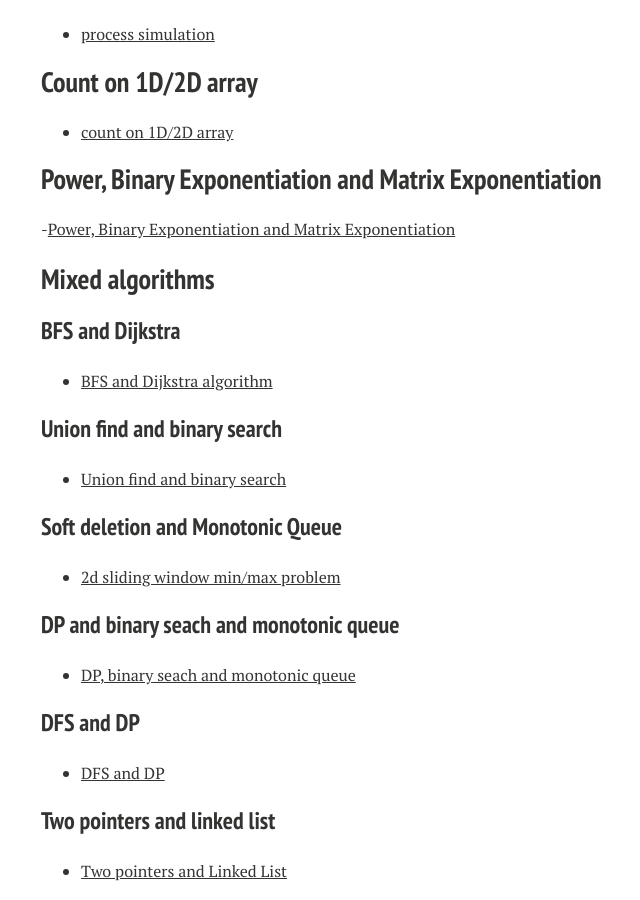
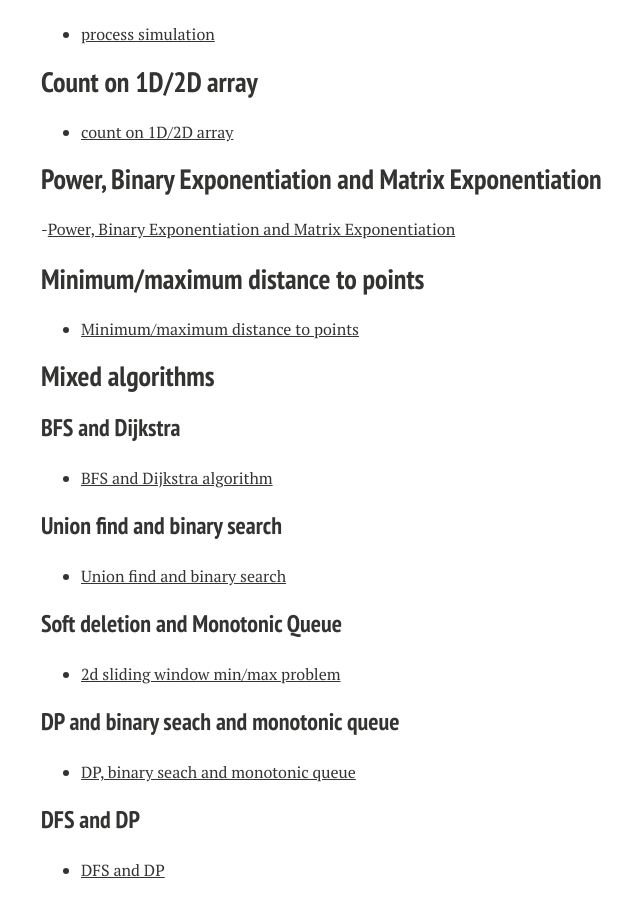
Before and after one commit to xiaokeshen/xiaokeshen.github.io, a Jekyll site: the page built from blog/index.md, in a window 1280 px wide and 900 px high, scrolled down 4116 px. Shown: the whole window, without its empty margins (279-919 px from the left). Built offline with Jekyll 4.4.1, drawn with Linux system fonts in a browser that asks for light colours; nearby versions of some CDN libraries; some of the changed text lies outside the part shown.

Commit message:
add one blog

```diff
--- a/blog/index.md
+++ b/blog/index.md
@@ -147,6 +147,9 @@ My 'Serious' coding got started since I became a student as a Computer Science M
 ## Power, Binary Exponentiation and Matrix Exponentiation
 -[Power, Binary Exponentiation and Matrix Exponentiation](https://medium.com/@jim.morris.shen/power-binary-exponentiation-and-matrix-exponentiation-f84d93a23841?source=friends_link&sk=ecd57ce8dc3088a49451297e757bcb58)
 
+## Minimum/maximum distance to points
+- [Minimum/maximum distance to points](https://medium.com/@jim.morris.shen/minimum-maximum-distance-1a3a973abcdb?source=friends_link&sk=183900c992d60ac3f91072d4d0a4e089)
+
 ## Mixed algorithms
 ### BFS and Dijkstra
 - [BFS and Dijkstra algorithm](https://medium.com/@jim.morris.shen/bfs-dijkstra-c46de5cb1f0b?source=friends_link&sk=f9cc2b3f457dc7f8731d99d5881994db)
```
